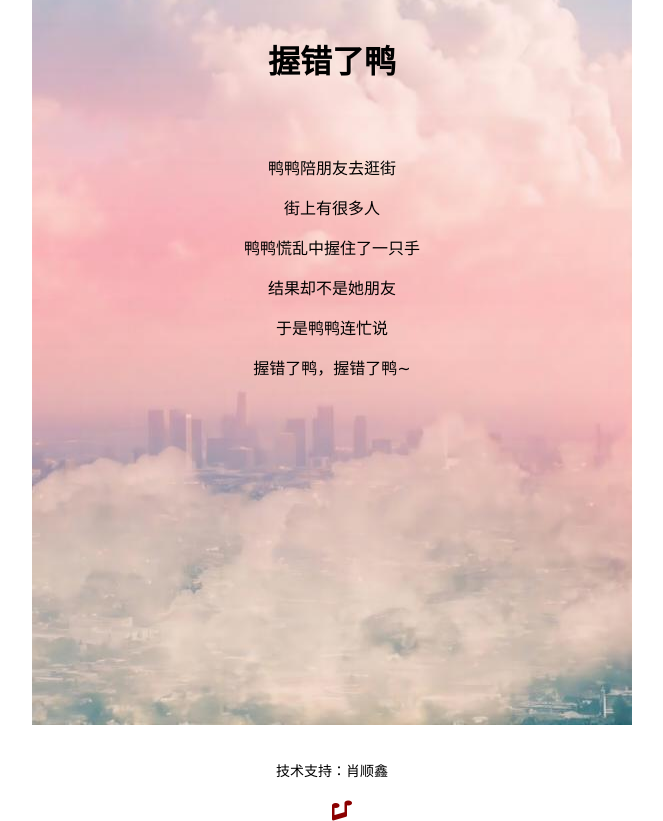
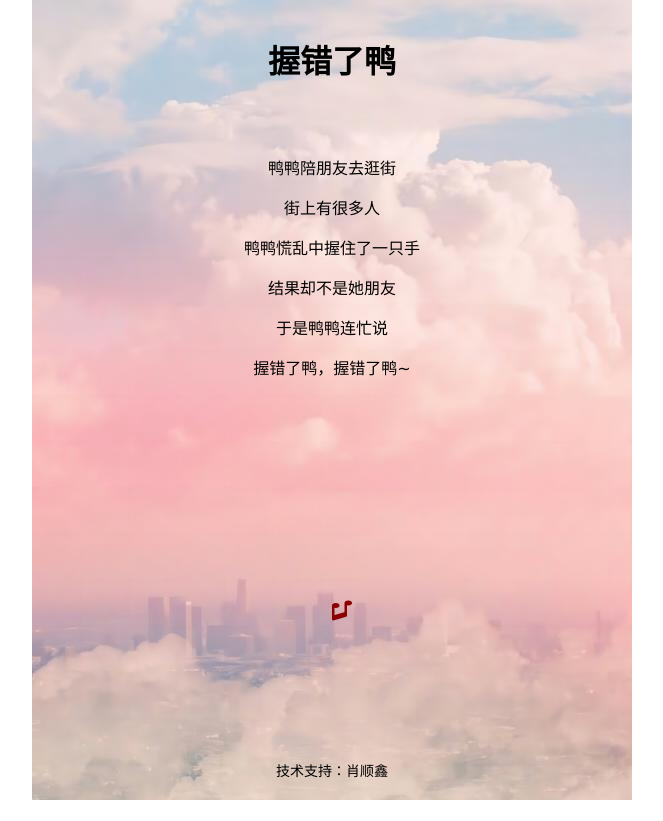
Before and after one commit to luckyfebruary/luckydog, a plain HTML site: page index.html in a window 1280 px wide. Shown: the whole page, without its empty margins (308-971 px from the left). After the commit the page ends 800 px from the top, so only its background shows below. Drawn offline with Linux system fonts and the light colour scheme.

Commit message:
index.html

```diff
--- a/index.html
+++ b/index.html
@@ -64,7 +64,7 @@
   /* 音乐图标样式 */
   .music-icon {
 	position: absolute;
-	top: 800px;
+	top: 600px;
 	right: auto;
 	color: #8b0000;
 	font-size: 20px;
```
